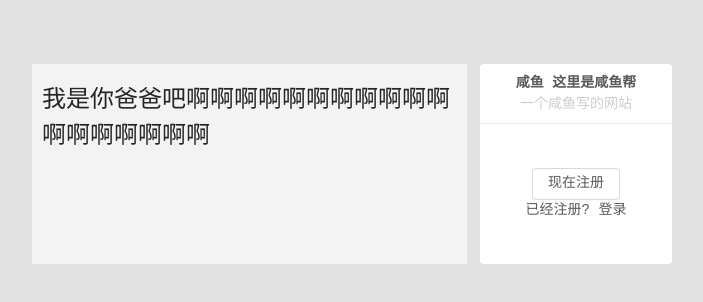
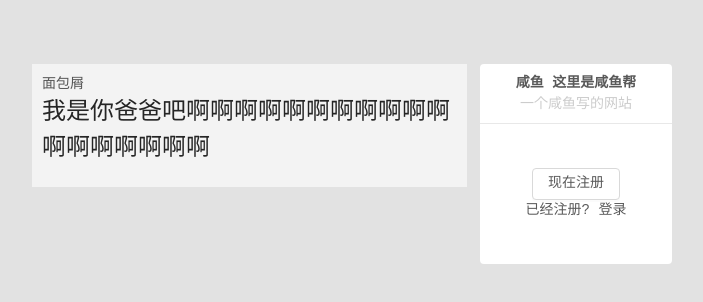
Before and after one commit to liulong2/xybbz, a Vue app: page /detailed in a window 1280 px wide. Shown: the top 302 px of the page, without its empty margins (288-991 px from the left). Built offline with nearby package versions, Linux system fonts and the light colour scheme; a web font is replaced by a local one; what vue-resource, vuescroll would draw is missing.

Commit message:
添加详细页

```diff
--- a/src/components/Learn/MyDetailedLearn.vue
+++ b/src/components/Learn/MyDetailedLearn.vue
@@ -1,11 +1,15 @@
 <template>
     <div class="detaile">
         <div class="detaileLeft">
+            <div>
+                面包屑
+            </div>
             <div class="detaileTitle">
                 <h1>
                     我是你爸爸吧啊啊啊啊啊啊啊啊啊啊啊啊啊啊啊啊啊啊
                 </h1>
             </div>
+
             <div></div>
 
         </div>
@@ -20,33 +24,37 @@
             console.log(this.$route.query.key);
             //获得接口
         },
-        methods:{
-
-        }
+        methods: {}
     }
 </script>
 
 <style scoped>
-    .detaileTitle{
-        padding: 10px;
+    .detaileTitle {
+        /*padding: 10px;*/
         display: flex;
         /*justify-content: flex-end;*/
         align-items: center;
-        height: 60%;
+        height: auto;
     }
-    .detaileTitle h1{
+
+    .detaileTitle h1 {
         font-size: 24px;
         font-weight: 500;
         line-height: 150%;
         margin: 0 0 10px;
         padding: 0;
     }
-    .detaileLeft{
-        height: auto;
+
+    .detaileLeft {
+        padding: 10px;
+        height: 10%;
         background-color: rgba(255, 255, 255, .6);
         width: 68%;
     }
+
     .detaile {
+
+        min-height: 800px;
         display: flex;
         justify-content: space-between;
         height: auto;
```
